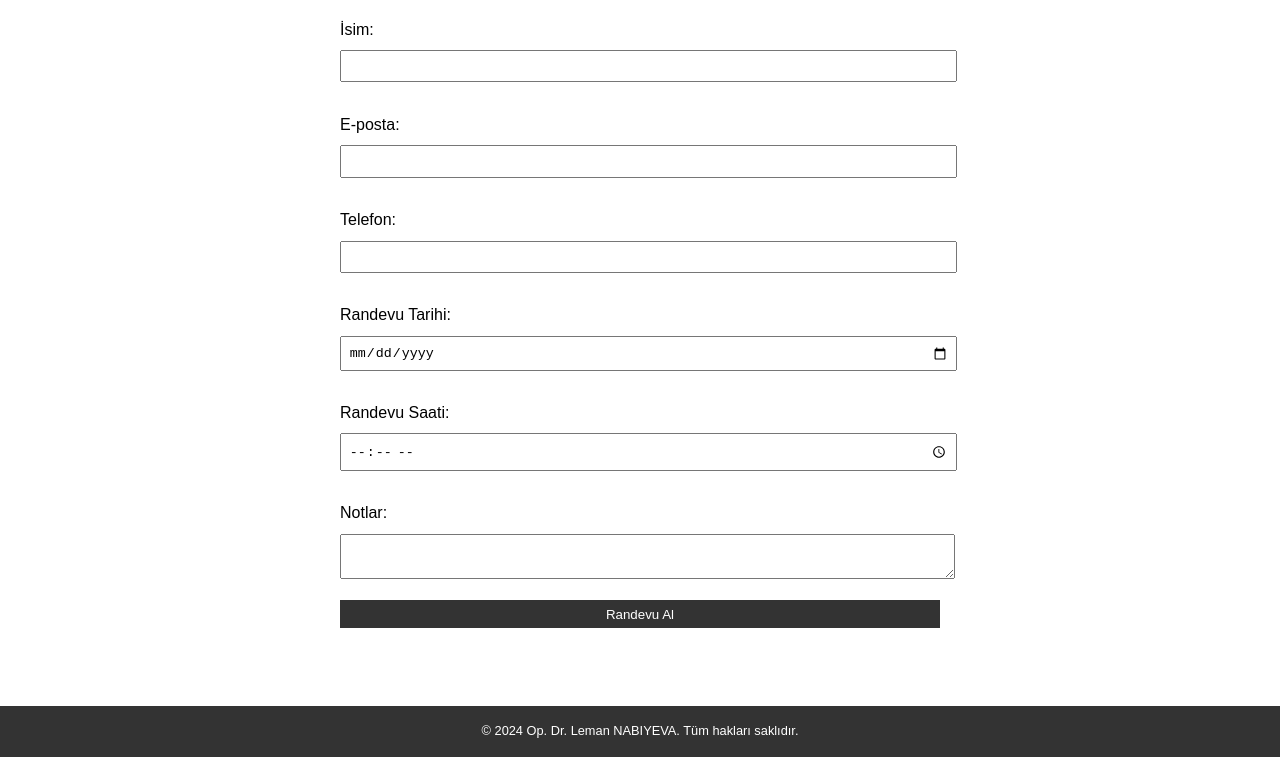
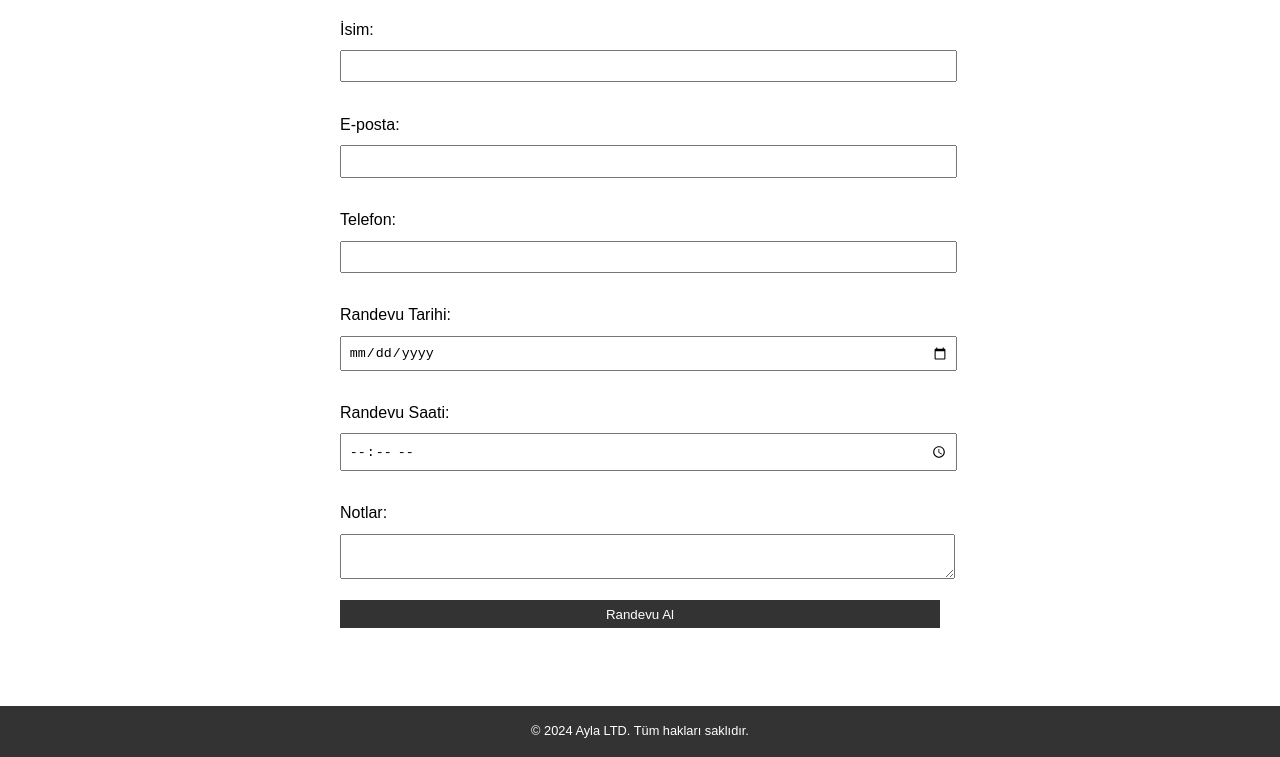
Before and after one commit to MuMSuZ/drlemannabiyeva.github.io, a plain HTML site: page appointment.html in a window 1280 px wide. Shown: the part 276-1033 px from the top of the page. Drawn offline with Linux system fonts and the light colour scheme.

Commit message:
Update appointment.html

```diff
--- a/appointment.html
+++ b/appointment.html
@@ -50,7 +50,7 @@
     </main>
 
     <footer>
-        <p>&copy; 2024 Op. Dr. Leman NABIYEVA. Tüm hakları saklıdır.</p>
+        <p>&copy; 2024 Ayla LTD. Tüm hakları saklıdır.</p>
     </footer>
 </body>
 </html>
```
